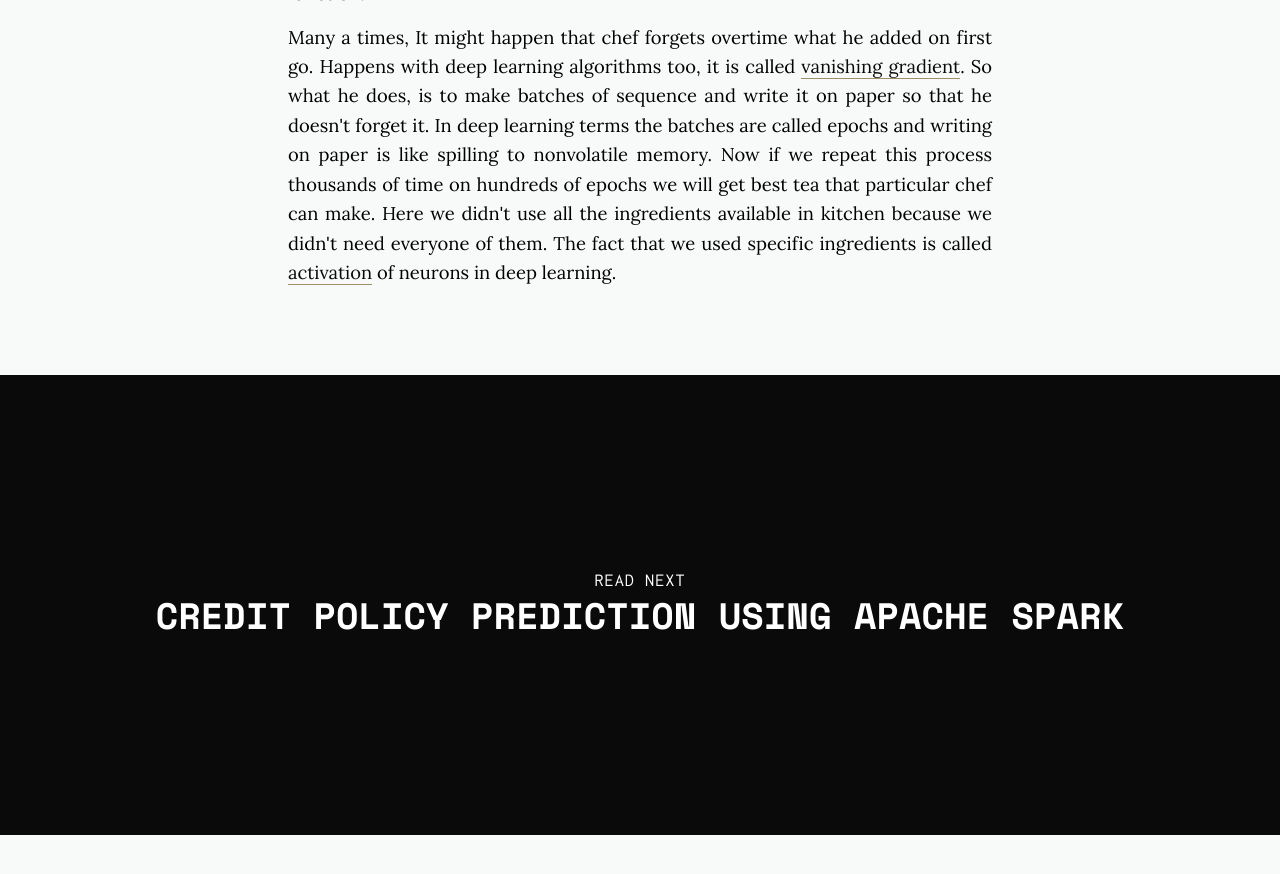
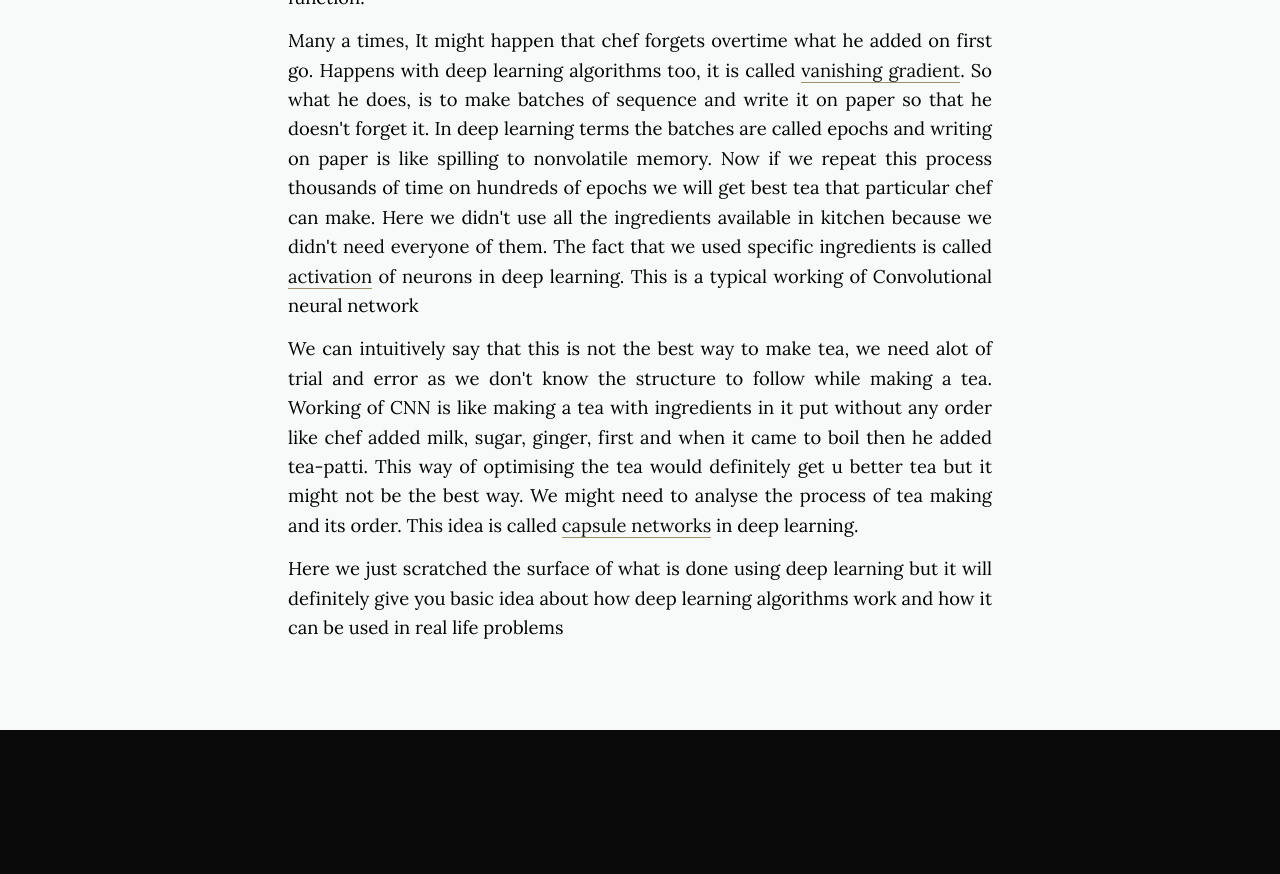
Before and after one commit to daftengineer/daftengineer.github.io, a Jekyll site: the page built from _posts/2018-07-02-deeplearning-chai.markdown, in a window 1280 px wide and 900 px high, scrolled down 2367 px. Shown: the top 874 px of the window. Built offline with Jekyll 4.4.1, drawn with Linux system fonts in a browser that asks for light colours; nearby versions of some CDN libraries; before the commit the page ends 3202 px from its top, so only the background shows below that.

Commit message:
Update 2018-07-02-deeplearning-chai.markdown

```diff
--- a/_posts/2018-07-02-deeplearning-chai.markdown
+++ b/_posts/2018-07-02-deeplearning-chai.markdown
@@ -8,11 +8,12 @@
 ---
 
 <div style="color:black;">
-  <img src="https://daftengineer.github.io/media_assets/process.png" />
+
   <p></p>
   <p style="text-align:justify;">
     Deep Learning is most consequential algorithm of 21<sup>st</sup> century, there is no doubt about it but majority of newcomers in Machine learning field, find it really hard to grasp the concept of it. Here is just a small post in which I would like to explain the basics of deep learning and little bit of the detail about future of it, all with the example of making a tea. This might be alot more intuitive than a typical architectural example used by most of books out in market
   </p>
+  <img src="https://daftengineer.github.io/media_assets/process.png" />
   <p style="text-align:justify;">
     Here I have oversimplified the concept but the gist of it is accurate
   </p>
@@ -32,11 +33,13 @@
    We will judge the tea with these matrix and tell chef what he needs to work on. So chef goes back to kitchen considers what we told him and tries to recall what he added and what he needs to do in order to make those specific changes to make good tea. Now if this thing happens thousands of time evemtually we will get to better tea we want. In deep learning we exactly do this, we input the data and compare the output with ideal source, this is called training phase. Now to make appropriate changes we need to use optimisation algorithm like <a href="https://en.wikipedia.org/wiki/Stochastic_gradient_descent">stochastic gradient descent</a>. In tea making process, what chef did was to recall what he added and made changes, these changes are done using optimisation algorithm and the process of recalling the ingredient is called <a href="https://en.wikipedia.org/wiki/Backpropagation">backpropogation</a>. The process of comparing the end result (tea) with accpetable version of tea, is called <a href="https://en.wikipedia.org/wiki/Loss_function">Cost Function</a>. Comparing the current tea with the best tea ever is called objective function.
   </p>
   <p style="text-align:justify;">
-    Many a times, It might happen that chef forgets overtime what he added on first go. Happens with deep learning algorithms too, it is called <a href="https://en.wikipedia.org/wiki/Vanishing_gradient_problem">vanishing gradient</a>. So what he does, is to make batches of sequence and write it on paper so that he doesn't forget it. In deep learning terms the batches are called epochs and writing on paper is like spilling to nonvolatile memory. Now if we repeat this process thousands of time on hundreds of epochs we will get best tea that particular chef can make. Here we didn't use all the ingredients available in kitchen because we didn't need everyone of them. The fact that we used specific ingredients is called <a href="https://en.wikipedia.org/wiki/Activation_function">activation</a> of neurons in deep learning.
+    Many a times, It might happen that chef forgets overtime what he added on first go. Happens with deep learning algorithms too, it is called <a href="https://en.wikipedia.org/wiki/Vanishing_gradient_problem">vanishing gradient</a>. So what he does, is to make batches of sequence and write it on paper so that he doesn't forget it. In deep learning terms the batches are called epochs and writing on paper is like spilling to nonvolatile memory. Now if we repeat this process thousands of time on hundreds of epochs we will get best tea that particular chef can make. Here we didn't use all the ingredients available in kitchen because we didn't need everyone of them. The fact that we used specific ingredients is called <a href="https://en.wikipedia.org/wiki/Activation_function">activation</a> of neurons in deep learning. This is a typical working of Convolutional neural network
   </p>
   <p style="text-align:justify;">
-
+    We can intuitively say that this is not the best way to make tea, we need alot of trial and error as we don't know the structure to follow while making a tea. Working of CNN is like making a tea with ingredients in it put without any order like chef added milk, sugar, ginger, first and when it came to boil then he added tea-patti. This way of optimising the tea would definitely get u better tea but it might not be the best way. We might need to analyse the process of tea making and its order. This idea is called <a href="https://en.wikipedia.org/wiki/Capsule_neural_network">capsule networks</a> in deep learning.
+  </p>
+  <p style="text-align:justify;">
+    Here we just scratched the surface of what is done using deep learning but it will definitely give you basic idea about how deep learning algorithms work and how it can be used in real life problems
   </p>
 
-
 </div>
```
